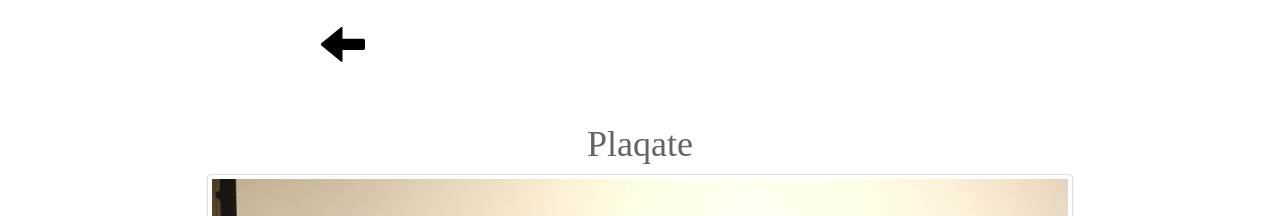
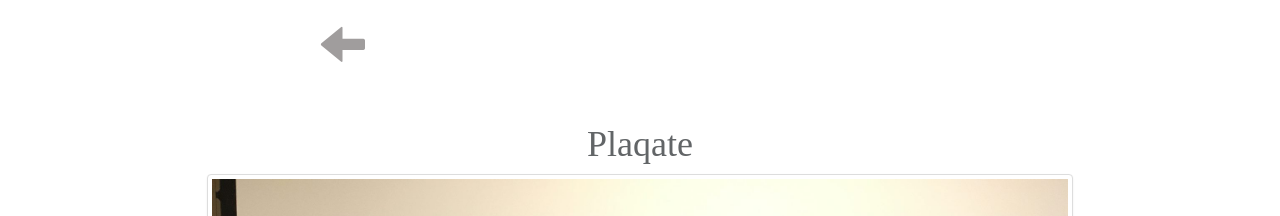
Before and after one commit to pfrank7/pfrank7.github.io, a Jekyll site: the page built from DesignTeam.html, in a window 1280 px wide. Shown: the top 216 px of the page. Built offline with Jekyll 4.4.1, drawn with Linux system fonts in a browser that asks for light colours; nearby versions of some CDN libraries.

Commit message:
Update DesignTeam.html

```diff
--- a/DesignTeam.html
+++ b/DesignTeam.html
@@ -74,7 +74,7 @@
     }
 }
 </style>
-	<h2> <a style = "color:black; margin-left:25%;" href = "index.html"> <span class = "glyphicon glyphicon-arrow-left"> </span> </a> </h2>
+	<h2> <a style = "color:#A09D9D; margin-left:25%;" href = "index.html"> <span class = "glyphicon glyphicon-arrow-left"> </span> </a> </h2>
 	<div class = "container" id = "margin" style = "margin-top:0px; margin-bottom:0px;">
 		<div class = "page-header">
 			<h1> Plaqate</h1>
```
